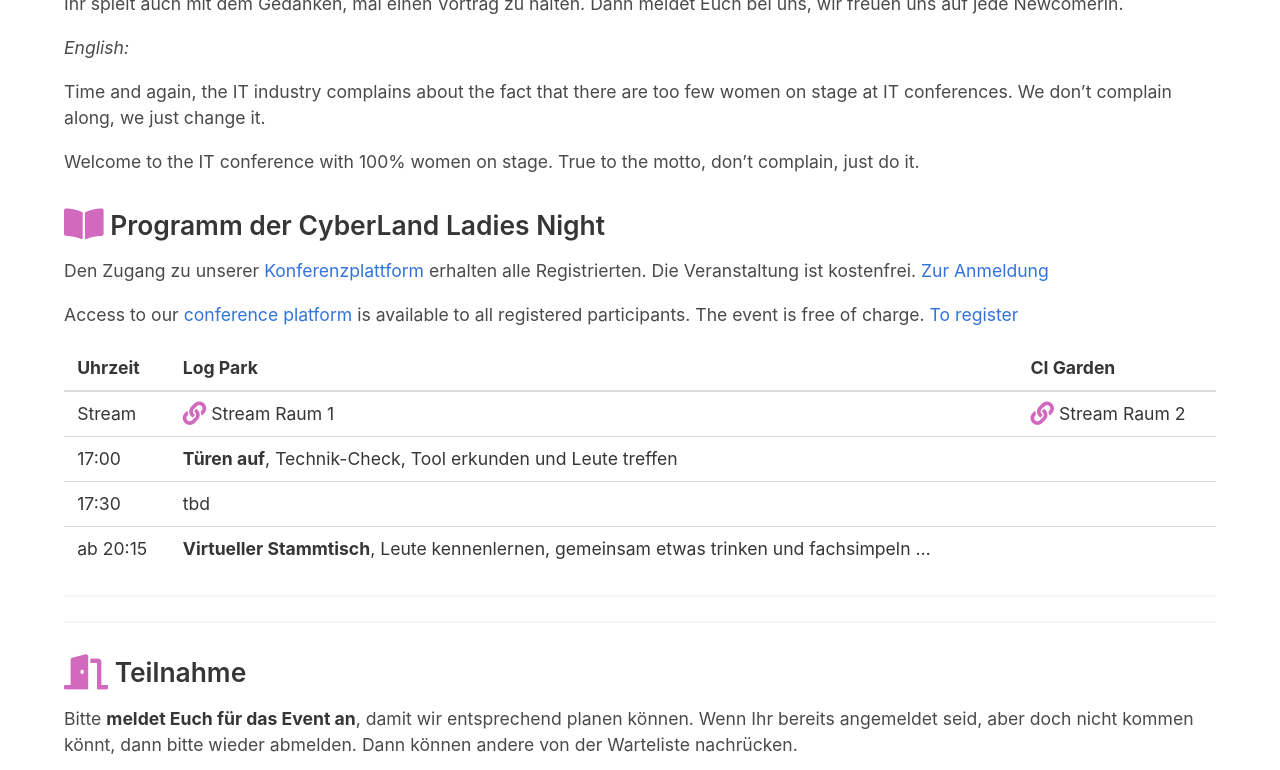
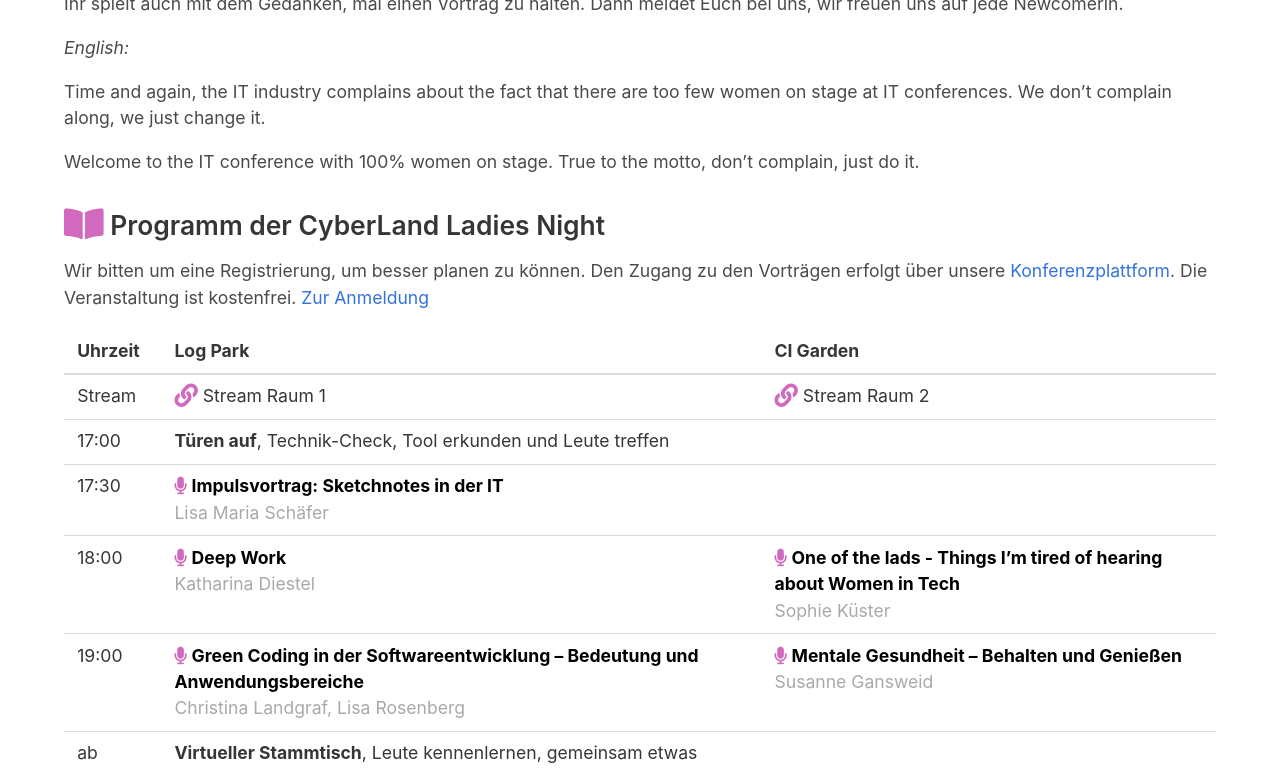
Before and after one commit to CyberLandConf/CyberLandConf.github.io, a Jekyll site: the page built from pages/events/2024-12-cyberland-ladies-night.md, in a window 1280 px wide and 1400 px high, scrolled down 837 px. Shown: the top 770 px of the window. Built offline with Jekyll 4.4.1, drawn with Linux system fonts in a browser that asks for light colours; some of the changed lines change nothing that is shown; some of the changed text lies outside the part shown.

Commit message:
added talks to ladies night

```diff
--- a/_data/speakers.yml
+++ b/_data/speakers.yml
@@ -86,6 +86,7 @@
 - id: 'antje-landschulz'
   firstName: 'Antje'
   lastName: 'Landschulz'
+  bio: 'Antje Landschulz arbeitet als Software-Entwicklerin im Smart-Home-Umfeld bei der Deutschen Telekom AG. Zuvor war sie als Java-Entwicklerin für IT-Consultingunternehmen in Deutschland und in der Schweiz in Projekten für die Automobil- und Flugzeugindustrie, die Finanzindustrie sowie den Bereich öffentlicher Verkehr und Transport (Bahnwesen) tätig.'
 - id: 'susanne-braun'
   firstName: 'Susanne'
   lastName: 'Braun'
@@ -98,6 +99,7 @@
 - id: 'melanie-andrisek'
   firstName: 'Melanie'
   lastName: 'Andrisek'
+  bio: 'Melanie Andrisek ist Technikjournalistin. Sie arbeitet als Lektorin für IT-Bücher und Konferenzmanagerin beim dpunkt.verlag. Wenn sie nicht gerade versucht, Techies vernünftiges Deutsch beizubringen oder Newcomer auf die Konferenzbühne zu holen, arbeitet sie daran, ihrem Umfeld agile Methoden näherzubringen.'
   twitter: 'aelindara'
 - id: 'sandra-ahlgrimm'
   firstName: 'Sandra'
@@ -249,3 +251,23 @@
   lastName: 'Scharbert'
   bio:
     Charlotte arbeitet seit 2023 als technische Dokumentatorin bei der pharma mall. Dort betreut sie die Dokumentation der Software und hat C4 eingeführt, um die Architektur-Doku zu vereinfachen und zu vereinheitlichen. Ursprünglich hat Charlotte eine Ausbildung im Bereich Software-Entwicklung gemacht, merkte aber schon bei der Abschlussarbeit, dass ihr das Dokumentieren eigentlich mehr Spaß bereitet als das Entwickeln. Sie wechselte dann von der Software-Entwicklung zur Dokumentation und versucht nun, das Thema Software-Dokumentation populärer zu machen und zu zeigen, dass Doku nicht aufwendig und lästig sein muss.
+- id: 'lisa-maria-schaefer'
+  firstName: 'Lisa Maria'
+  lastName: 'Schäfer'
+  bio:
+    Lisa ist Produkt- und Marketingmanagerin beim IT-Trainingsanbieter Socreatory, wo sie nicht mehr nur Trainings gibt, sondern sich auch um die Vermarktung und Konzeption dieser kümmert. Vor dieser Rolle hat sie sich mit Softwarearchitektur und Entwicklung im Web-Umfeld beschäftigt, hier war sie sowohl in der Backend- als auch in der Frontendentwicklung aktiv. Neben der Programmierung und Konzipierung von Architekturen engagiert sie sich im Bereich Sketchnotes. Seit Juni 2020 ist sie sowohl vor als auch hinter der Kamera beim Format "Softwarearchitektur im Stream" aktiv.
+- id: 'katharina-diestel'
+  firstName: 'Katharina'
+  lastName: 'Diestel'
+  bio:
+- id: 'susanne-gansweid'
+  firstName: 'Susanne'
+  lastName: 'Gansweid'
+  bio:
+- id: 'christina-landgraf-lisa-rosenberg'
+  firstName: 'Christina'
+  lastName: 'Landgraf'
+  bio:
+  firstName2: 'Lisa'
+  lastName2: 'Rosenberg'
+  bio2:
--- /dev/null
+++ b/_sessions/2024-12-ladies-night/session-60.md
@@ -0,0 +1,16 @@
+---
+  session-id: 'session-60'
+  title: "Impulsvortrag: Sketchnotes in der IT"
+  abstract: |
+    Jeder von uns macht in seinem Berufsalltag unzählige Notizen - von Vorträgen, Meetings, komplexen Aufgaben, …
+    Die meisten dieser Notizen leiden unter dem „Lang-und-unleserlich”-Syndrom, weswegen sie schnell im Altpapier landen. Oft helfen diese Notizen nicht dabei, sich an die wichtigen Dinge zu erinnern. Dabei haben wir sie doch genau dafür erstellt!
+
+    In meinem Vortrag siehst du, wie du Sketchnotes in deinen Arbeitsalltag als Techie integrierst und welche Vorteile sie für dich haben. Du erfährst, was Sketchnotes sind, wie du sie für deine Zwecke einsetzt und wie sie dafür sorgen, dass du dich endlich an die wichtigen Dinge erinnern kannst. Damit du mit allem wichtigen Handwerkszeug nach Hause gehst, zeichnen wir gemeinsam Schritt für Schritt einige in der Softwareentwicklung und -architektur häufig nutzbare Symbole.
+
+    Du bist hier richtig, wenn du deine Notizen endlich hilfreicher gestalten möchtest. Dafür brauchst du keine 1 in Kunst, sondern einfach nur Lust, mal etwas Neues auszuprobieren.
+
+    An die Stifte, fertig, los!
+  meetupId: cyberland-ladies-night-24
+  speaker-id: 'lisa-maria-schaefer'
+  layout: session
+---
--- /dev/null
+++ b/_sessions/2024-12-ladies-night/session-61.md
@@ -0,0 +1,13 @@
+---
+  session-id: 'session-61'
+  title: "One of the lads - Things I’m tired of hearing about Women in Tech"
+  abstract: |
+    I’m the odd-man-out. Or rather odd-woman-out, that’s the point. I’m a woman in tech. By the reactions I sometimes get to that simple statement, you’d think I had just said that I’m a talking dog or a flying monkey. Why is that? Why, after all these years of discussing, campaigning and fighting, are women still underrepresented in tech? What can we do to change that?
+
+    A lot has been said to answer these questions. Sometimes even clever, helpful, well thought out things! I do not want to add yet another version of “pay us as much as the men and treat us like human beings, please.” I am also very aware that, as a white cis woman, I’m speaking from a position of privilege. I wouldn’t want to assume I know what every woman, let alone every non-male in tech needs or wants.
+
+    But still, in the debate about diversity and inclusivity, people have also said a lot of things to us and about us women in tech that set my teeth on edge. I’d like to tell you, from my totally personal, flawed, and biased point of view about the things that I – as a woman in tech – do not want to hear any more about the problem with women in tech, from the well-meaning, the mansplaining and the pet peeves to the straight-up infuriating. There might be swearing.
+  meetupId: cyberland-ladies-night-24
+  speaker-id: 'sophie-kuester'
+  layout: session
+---
--- /dev/null
+++ b/_sessions/2024-12-ladies-night/session-62.md
@@ -0,0 +1,9 @@
+---
+  session-id: 'session-62'
+  title: "Deep Work"
+  abstract: |
+    Bist du bereit, in die Welt des Deep Work einzutauchen? In unserem Vortrag über Deep Work erfährst du, wie du die unbändige Kraft der Konzentration für dich nutzbar machen kannst und so in einer Welt voller Ablenkungen produktiver wirst. Entdecke praktische Strategien, um deine geistige Fokussierung zu stärken, kreative Höchstleistungen zu erzielen und deine Ziele effektiv zu verfolgen. Von der Bewältigung digitaler Ablenkungen bis hin zur Schaffung eines optimalen Arbeitsumfelds – dieser Vortrag bietet dir wertvolle Einblicke und inspirierende Tipps, um deine Effizienz zu steigern und deine Projekte erfolgreich abzuschließen. Tauche ein und erlebe die erstaunliche Wirkung des konzentrierten Arbeitens!
+  meetupId: cyberland-ladies-night-24
+  speaker-id: 'katharina-diestel'
+  layout: session
+---
--- /dev/null
+++ b/_sessions/2024-12-ladies-night/session-63.md
@@ -0,0 +1,9 @@
+---
+  session-id: 'session-63'
+  title: "Green Coding in der Softwareentwicklung – Bedeutung und Anwendungsbereiche"
+  abstract: |
+    Nachhaltiges Handeln und Klimaschutz gewinnt auch bei der msg eine immer größere Bedeutung. Weniger bekannt in diesem Zusammenhang ist, dass auch in unserem Projektalltag jeder mit Green Coding einen Beitrag leisten kann. Was Green Coding bedeutet und welche Handlungsmöglichkeiten mit Green Coding im Projekt- und Implementierungsalltag existieren, wird im Teach-In vorgestellt.
+  meetupId: cyberland-ladies-night-24
+  speaker-id: 'christina-landgraf-lisa-rosenberg'
+  layout: session
+---
--- /dev/null
+++ b/_sessions/2024-12-ladies-night/session-64.md
@@ -0,0 +1,9 @@
+---
+  session-id: 'session-64'
+  title: "Mentale Gesundheit – Behalten und Genießen"
+  abstract: |
+    2023 war das Rekordjahr der Krankschreibungen und psychische Probleme stehen in Deutschland inzwischen an zweiter Stelle! Grund genug uns einmal genauer anzuschauen, wie mentale Gesundheit aussehen kann und wie man sie sogar genießt. Susanne Gansweid hat uns letztes Jahr bereits einen weitreichenden Einblick in die mentale Gesundheit gegeben. Wir wollen dies heute fortsetzen und mit euch aufmerksam vertiefen, wie ihr mental gesund bleiben könnt und was euch selbst guttut. Auch darüber hinaus, was man tun kann, wenn Selbstfürsorge nicht mehr reicht und wie ihr weitere Hilfe bekommen könnt und was natürlich auch speziell dein Arbeitgeber für dich tun kann.
+  meetupId: cyberland-ladies-night-24
+  speaker-id: 'susanne-gansweid'
+  layout: session
+---
--- a/pages/events/2024-12-cyberland-ladies-night.md
+++ b/pages/events/2024-12-cyberland-ladies-night.md
@@ -33,16 +33,21 @@
 
 ### <i class="fas fa-lg fa-book-open"></i> Programm der CyberLand Ladies Night
 
-Den Zugang zu unserer [Konferenzplattform](https://world.ijug.eu/) erhalten alle Registrierten. Die Veranstaltung ist kostenfrei. [Zur Anmeldung](#teilnahme)
+Wir bitten um eine Registrierung, um besser planen zu können. Den Zugang zu den Vorträgen erfolgt über unsere [Konferenzplattform](https://world.ijug.eu/). Die Veranstaltung ist kostenfrei. [Zur Anmeldung](#teilnahme)
 
-Access to our [conference platform](https://world.ijug.eu/) is available to all registered participants. The event is free of charge. [To register](#participation)
 
 {:.table}
 | Uhrzeit  | Log Park| CI Garden |
 | ----- | -------------- | -------------- | -------------- |
 | Stream  | <i class="fas fa-lg fa-link"></i> Stream Raum 1 | <i class="fas fa-lg fa-link"></i> Stream Raum 2 |
 | 17:00 | __Türen auf__, Technik-Check, Tool erkunden und Leute treffen | |
-| 17:30 |  tbd |  |
-| ab 20:15 | __Virtueller Stammtisch__, Leute kennenlernen, gemeinsam etwas trinken und fachsimpeln ... | |
+| 17:30 | {%- include elements/timetable-field.html session-id="session-60" -%} | |
+| 18:00 |  {%- include elements/timetable-field.html session-id="session-62" -%} | {%- include elements/timetable-field.html session-id="session-61" -%} |
+| 19:00 |  {%- include elements/timetable-field.html session-id="session-63" -%} | {%- include elements/timetable-field.html session-id="session-64" -%} |
+| ab 20:00 | __Virtueller Stammtisch__, Leute kennenlernen, gemeinsam etwas trinken und fachsimpeln ... | |
+
+### <i id="sprecher" class="fas fa-user"></i> Sprecherinnen
+
+{%- include elements/session-grid.html spaltenAnzahl=3 start=60 ende=64 -%}
 
 <hr />
```
Also changed, not shown: assets/speaker/lisa-maria-schaefer.png (added).
